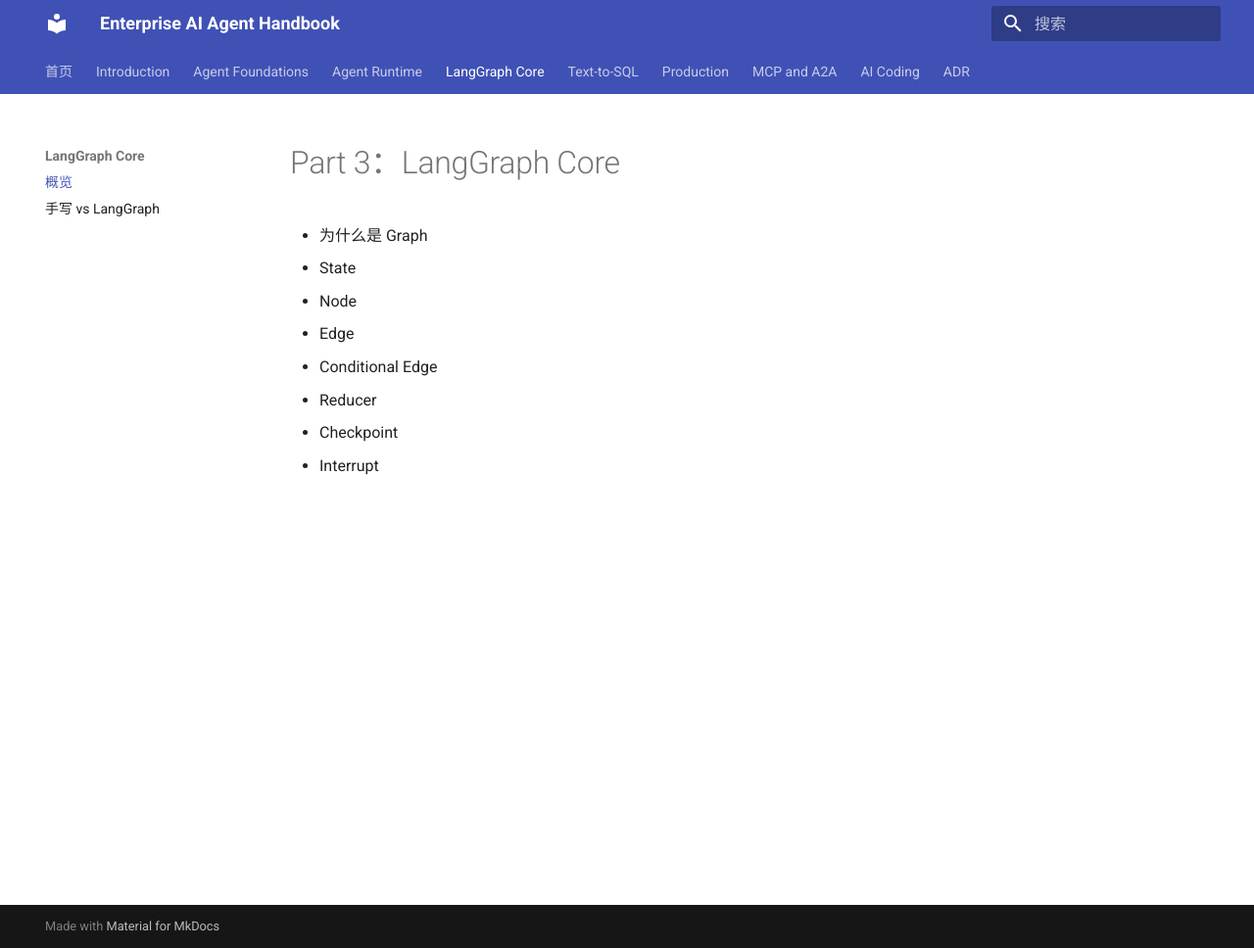
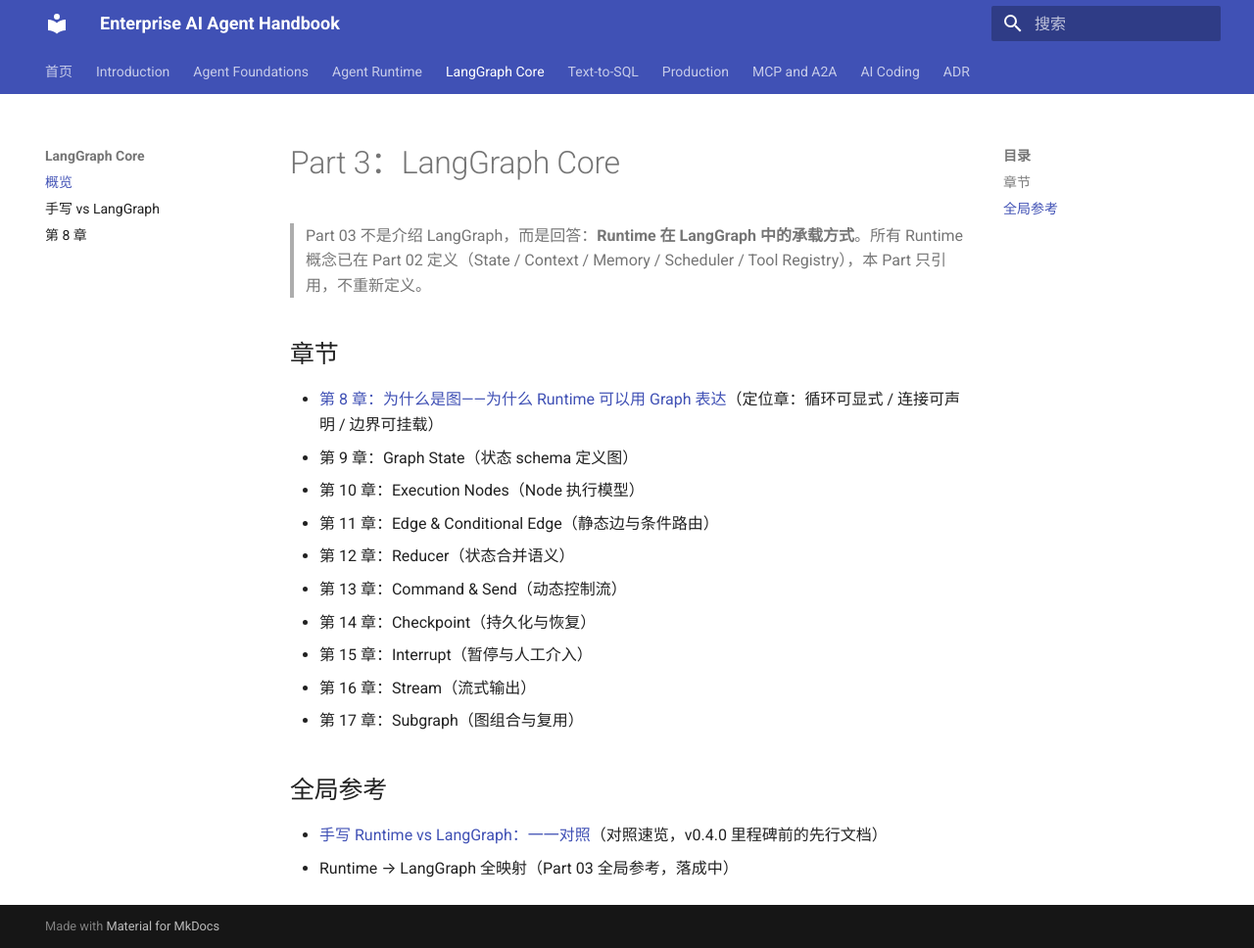
Before and after one commit to AnRun-M/enterprise-ai-agent-handbook, an MkDocs documentation site: the page built from docs/03-langgraph-core/index.md, in a window 1280 px wide and 968 px high. Shown: the whole window at 98% size. Built offline with MkDocs 1.6.1 and Material for MkDocs 9.7.7, drawn with Linux system fonts in a browser that asks for light colours.

Commit message:
docs: draft chapter 08 why graph
Co-Authored-By: Claude <noreply@anthropic.com>

```diff
--- a/docs/03-langgraph-core/index.md
+++ b/docs/03-langgraph-core/index.md
@@ -1,10 +1,21 @@
 # Part 3：LangGraph Core
 
-- 为什么是 Graph
-- State
-- Node
-- Edge
-- Conditional Edge
-- Reducer
-- Checkpoint
-- Interrupt
+> Part 03 不是介绍 LangGraph，而是回答：**Runtime 在 LangGraph 中的承载方式**。所有 Runtime 概念已在 Part 02 定义（State / Context / Memory / Scheduler / Tool Registry），本 Part 只引用，不重新定义。
+
+## 章节
+
+- [第 8 章：为什么是图——为什么 Runtime 可以用 Graph 表达](ch08-why-graph.md)（定位章：循环可显式 / 连接可声明 / 边界可挂载）
+- 第 9 章：Graph State（状态 schema 定义图）
+- 第 10 章：Execution Nodes（Node 执行模型）
+- 第 11 章：Edge & Conditional Edge（静态边与条件路由）
+- 第 12 章：Reducer（状态合并语义）
+- 第 13 章：Command & Send（动态控制流）
+- 第 14 章：Checkpoint（持久化与恢复）
+- 第 15 章：Interrupt（暂停与人工介入）
+- 第 16 章：Stream（流式输出）
+- 第 17 章：Subgraph（图组合与复用）
+
+## 全局参考
+
+- [手写 Runtime vs LangGraph：一一对照](manual-vs-langgraph.md)（对照速览，v0.4.0 里程碑前的先行文档）
+- Runtime → LangGraph 全映射（Part 03 全局参考，落成中）
--- a/mkdocs.yml
+++ b/mkdocs.yml
@@ -53,6 +53,7 @@ nav:
   - LangGraph Core:
       - 概览: 03-langgraph-core/index.md
       - 手写 vs LangGraph: 03-langgraph-core/manual-vs-langgraph.md
+      - 第 8 章: 03-langgraph-core/ch08-why-graph.md
   - Text-to-SQL:
       - 概览: 04-text2sql/index.md
       - 规范流程: 04-text2sql/canonical-pipeline.md
```
Also changed, not shown: .ai/context/current.md (+7 -1 lines), .ai/tasks/TASK-0015-chapter-08-why-graph.md (added, +57 -0 lines), ROADMAP.md (+1 -0 lines), docs/00-introduction/content-map.md (+2 -1 lines), docs/03-langgraph-core/ch08-why-graph.md (added, +212 -0 lines).
